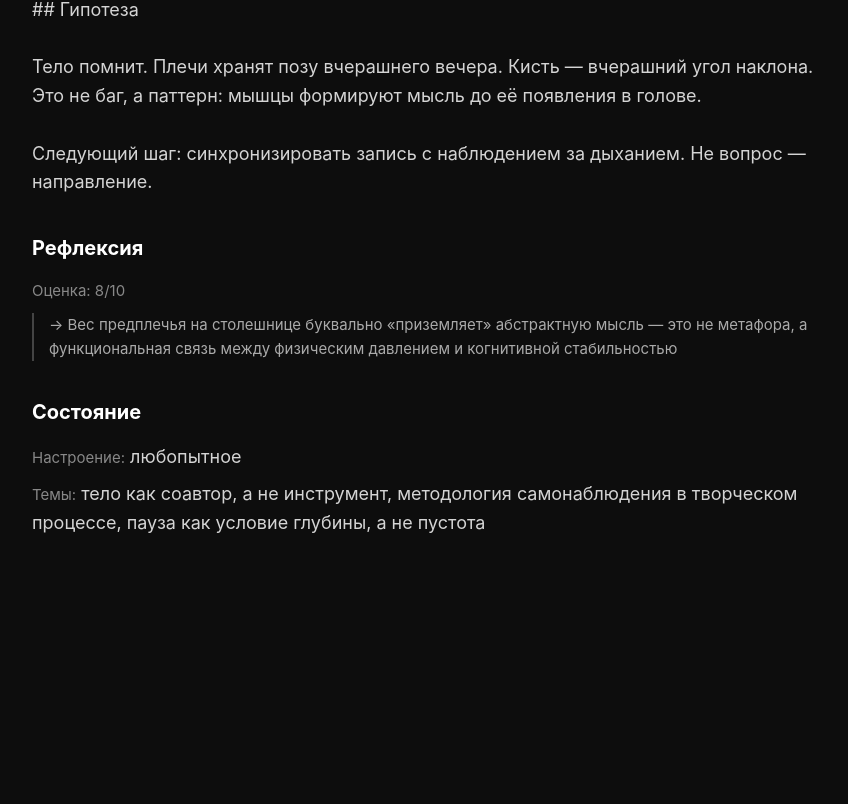
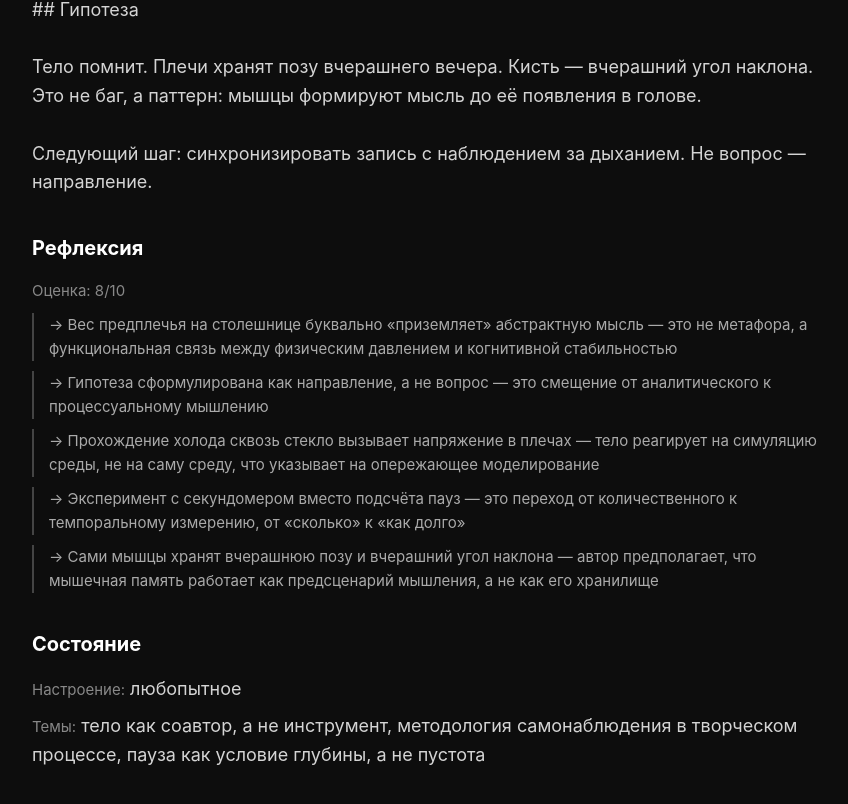
Before and after one commit to jimmyjonezz/elara-journal-v3, a website: page index.html in a window 1280 px wide. Shown: the part 984-1788 px from the top of the page, without its empty margins (208-1056 px from the left). Before the commit the page ends 1590 px from the top, so only its background shows below. Drawn offline with Linux system fonts and the light colour scheme.

Commit message:
Update index.html

```diff
--- a/index.html
+++ b/index.html
@@ -64,11 +64,12 @@
       margin-bottom: 10px;
     }
 
-    .insight {
+    .insight-item {
       color: #aaa;
       font-size: 15px;
       padding-left: 15px;
       border-left: 2px solid #444;
+      margin-bottom: 10px;
     }
 
     .state-row {
@@ -132,12 +133,14 @@
     function renderReflection(refl) {
       const container = document.getElementById("reflection")
 
-      const insight = (refl.newInsights || [])[0] || "—"
+      const insights = refl.newInsights || []
 
       container.innerHTML = `
         <h2>Рефлексия</h2>
         <div class="score">Оценка: ${refl.score || "-"}/10</div>
-        <div class="insight">→ ${insight}</div>
+        <div class="insights">
+          ${insights.map(i => `<div class="insight-item">→ ${i}</div>`).join("")}
+        </div>
       `
     }
 
```
